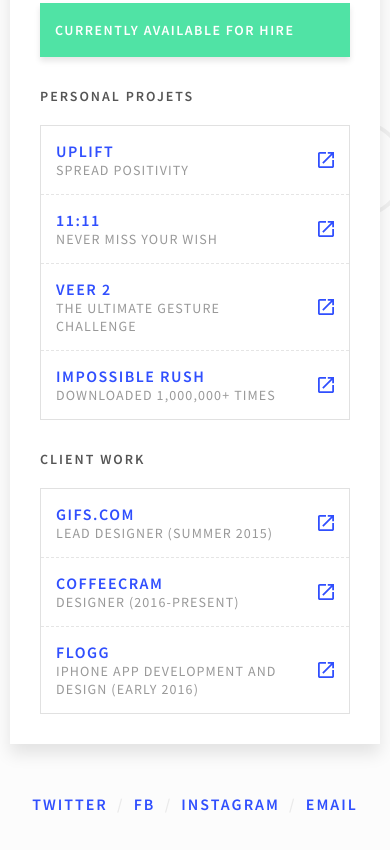
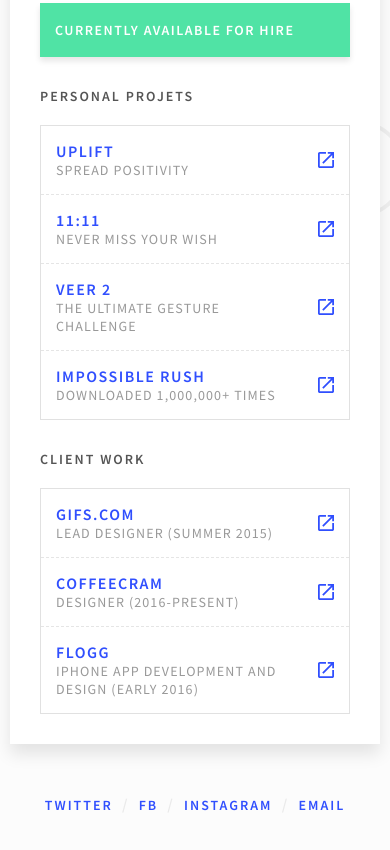
Before and after one commit to avalleskey/avalleskey.github.io, a plain HTML site: page v2/index.html in a window 390 px wide. Shown: the part 302-1152 px from the top of the page. Drawn offline with nearby package versions, Linux system fonts and the light colour scheme.

Commit message:
hahahha jk

```diff
--- a/v2/static/stylesheets/responsive.css
+++ b/v2/static/stylesheets/responsive.css
@@ -151,7 +151,7 @@
       text-align: center;
     }
     footer ul li a {
-      font-size: 16px
+      font-size: 14px;
     }
 }
 @media only screen and (max-width: 540px) {
```
